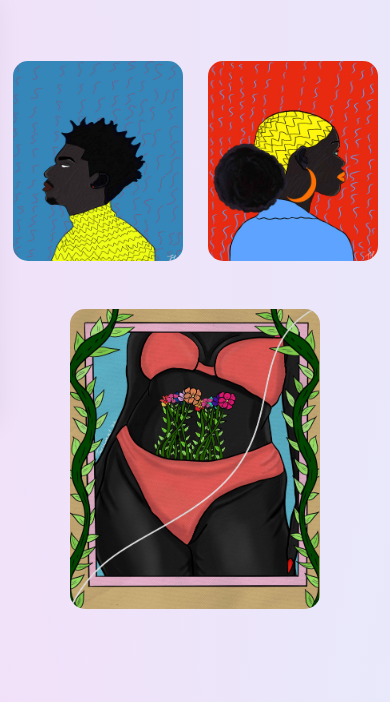
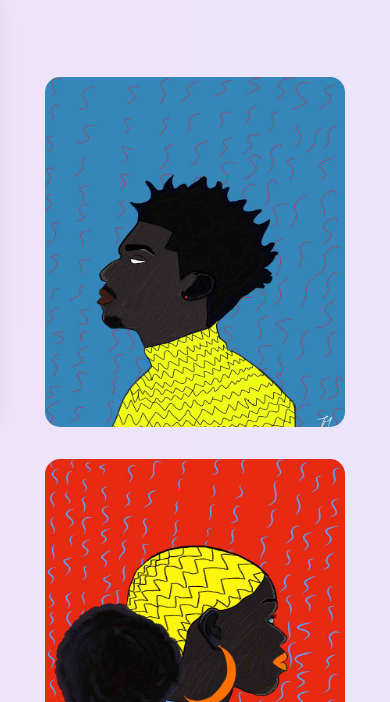
Before and after one commit to mimicodegirl/Taslemat, a plain HTML site: page portfolio.html in a window 390 px wide. Shown: the part 93-795 px from the top of the page. Drawn offline with Linux system fonts and the light colour scheme; a web font is replaced by a local one.

Commit message:
fifth commit

```diff
--- a/styles/portfolio.css
+++ b/styles/portfolio.css
@@ -163,9 +163,9 @@ a{
 
 
 section{
+
     margin-top: 3rem;
     display: flex;
-    flex-direction: row;
     flex-wrap: wrap;
     align-items: center;
     justify-content: space-around;
@@ -189,14 +189,14 @@ margin: 4rem auto;
 @media only screen and (max-width:968px){
 
     img{
-        width: 170px;
-        height: 200px;
-        margin: 0 auto;
+       width: 300px;
+       height: 350px;
+        margin: 1rem auto;
     }
     .big{
-        width: 250px;
-        height: 300px;
-        margin: 3rem auto;
+       width: 350px;
+       height: 400px;
+        margin: 1rem auto;
     }
 }
 @keyframes nav-load{
```
